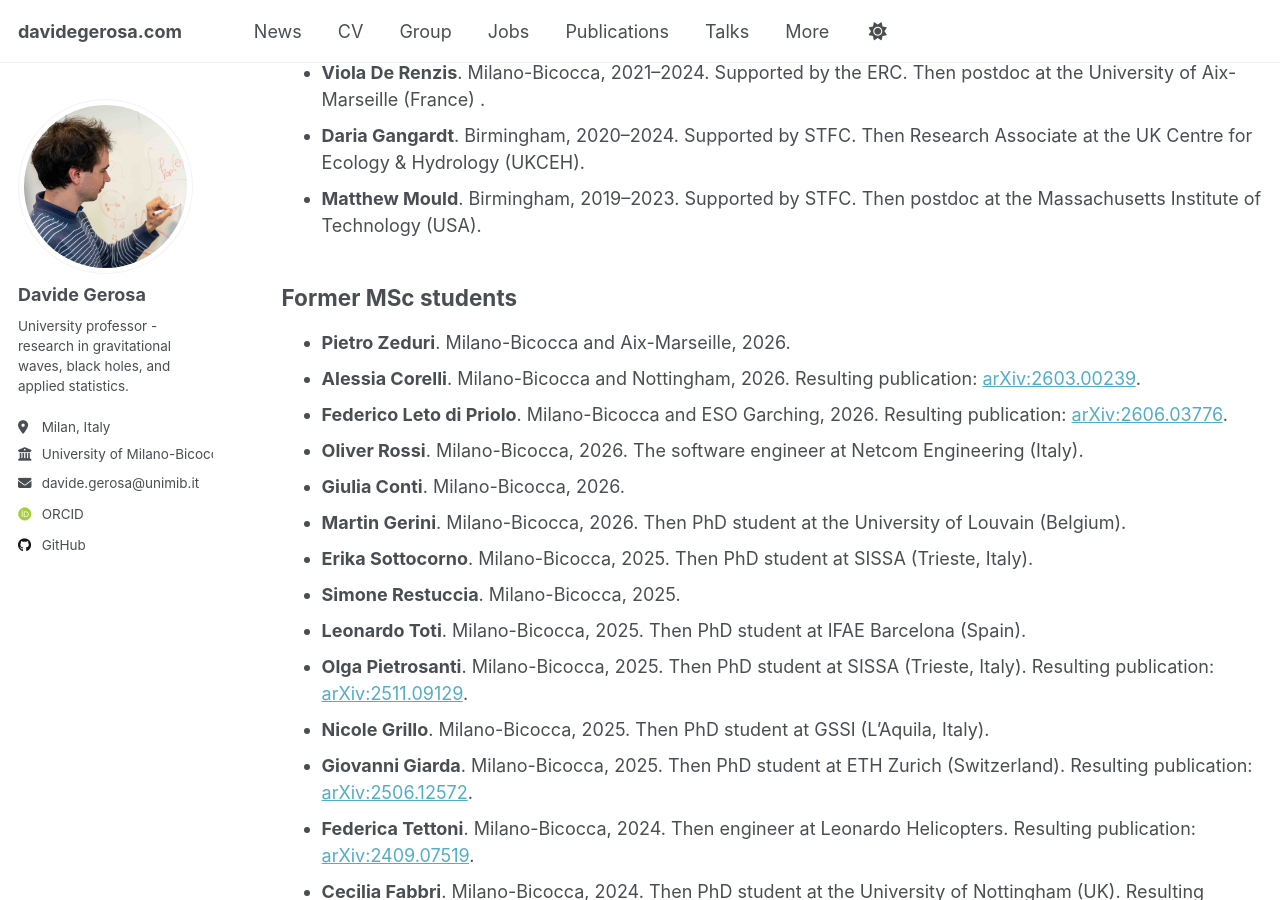
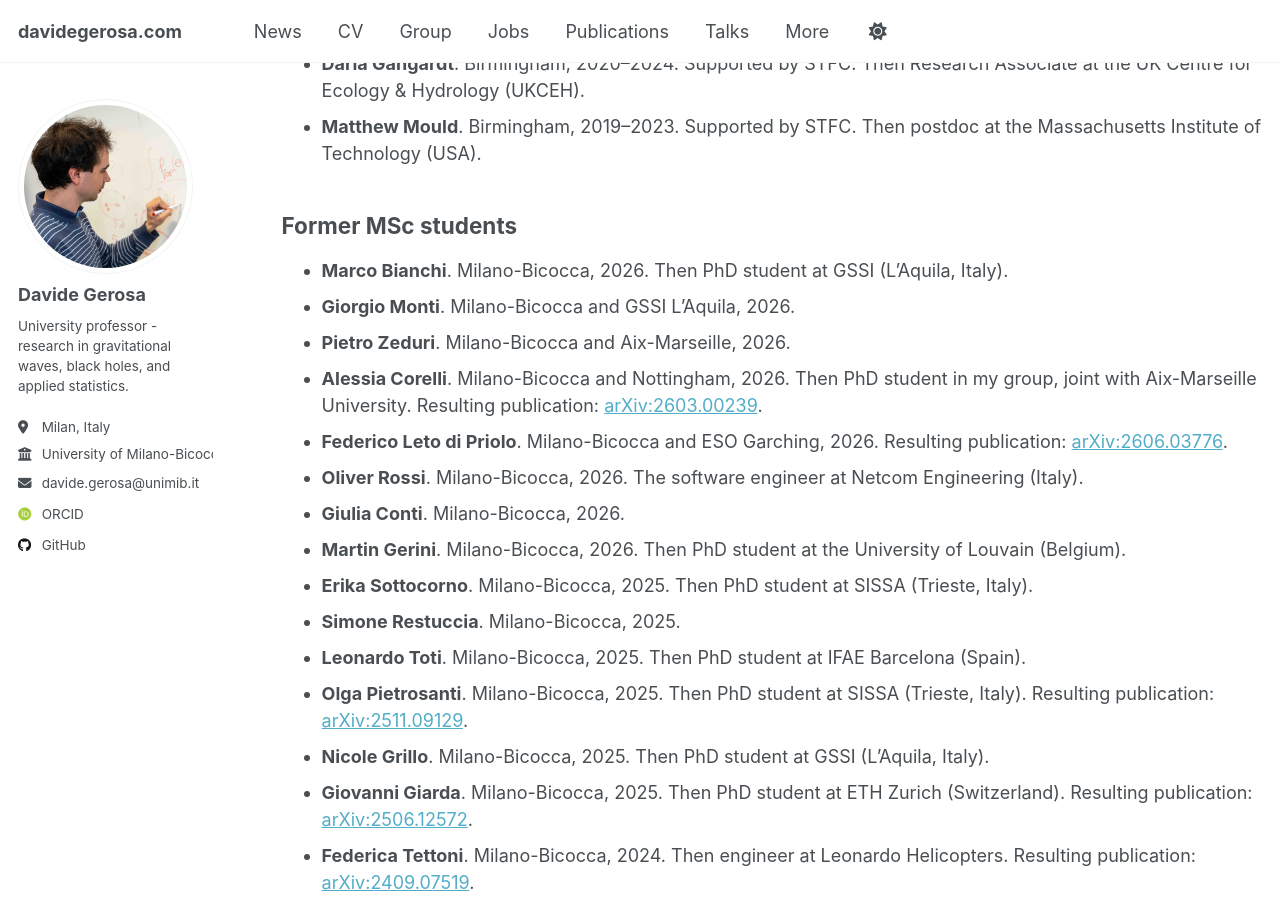
Before and after one commit to dgerosa/website, a Jekyll site: the page built from _pages/group.md, in a window 1280 px wide and 900 px high, scrolled down 4056 px. Built offline with Jekyll 4.4.1, drawn with Linux system fonts in a browser that asks for light colours; some web fonts are replaced; some of the changed text lies outside the part shown.

Commit message:
Website update from workflow

```diff
--- a/_pages/_group.md
+++ b/_pages/_group.md
@@ -137,8 +135,10 @@ Here are the amazing students who are currently completing research projects wit
 
 ## Former MSc students
 
+- **Marco Bianchi**. Milano-Bicocca, 2026. Then PhD student at GSSI (L'Aquila, Italy).
+- **Giorgio Monti**. Milano-Bicocca and GSSI L'Aquila, 2026.
 - **Pietro Zeduri**. Milano-Bicocca and Aix-Marseille, 2026.
-- **Alessia Corelli**. Milano-Bicocca and Nottingham, 2026. Resulting publication: [arXiv:2603.00239](https://arxiv.org/abs/2603.00239).
+- **Alessia Corelli**. Milano-Bicocca and Nottingham, 2026. Then PhD student in my group, joint with Aix-Marseille University. Resulting publication: [arXiv:2603.00239](https://arxiv.org/abs/2603.00239).
 - **Federico Leto di Priolo**. Milano-Bicocca and ESO Garching, 2026. Resulting publication: [arXiv:2606.03776](https://arxiv.org/abs/2606.03776).
 - **Oliver Rossi**. Milano-Bicocca, 2026. The software engineer at Netcom Engineering (Italy).
 - **Giulia Conti**. Milano-Bicocca, 2026.
```
Also changed, not shown: other parts of _pages/_group.md (+1 -3 lines), _pages/_citations.md (+3 -3 lines), _pages/_publications.md (+2 -2 lines), _pages/_talks.md (+1 -1 lines).
